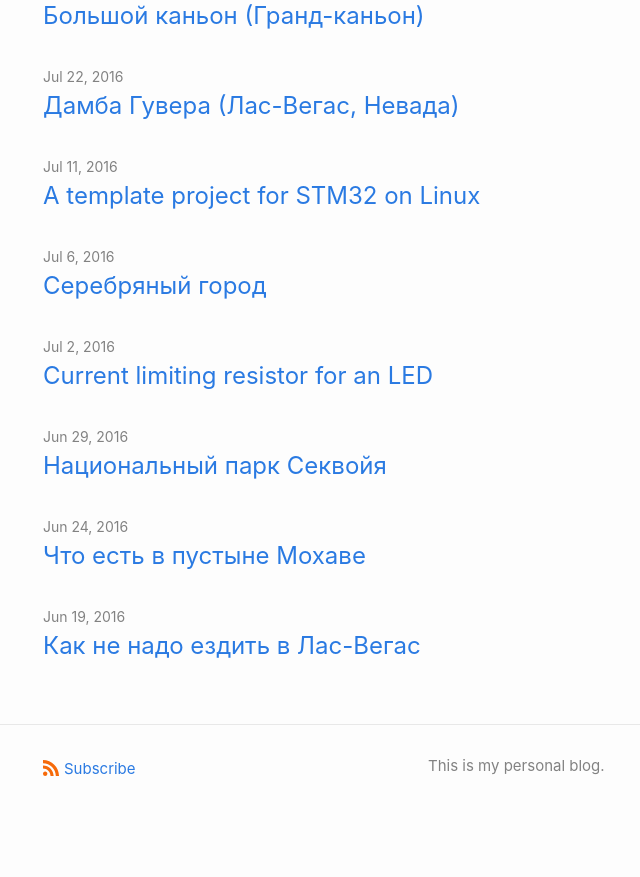
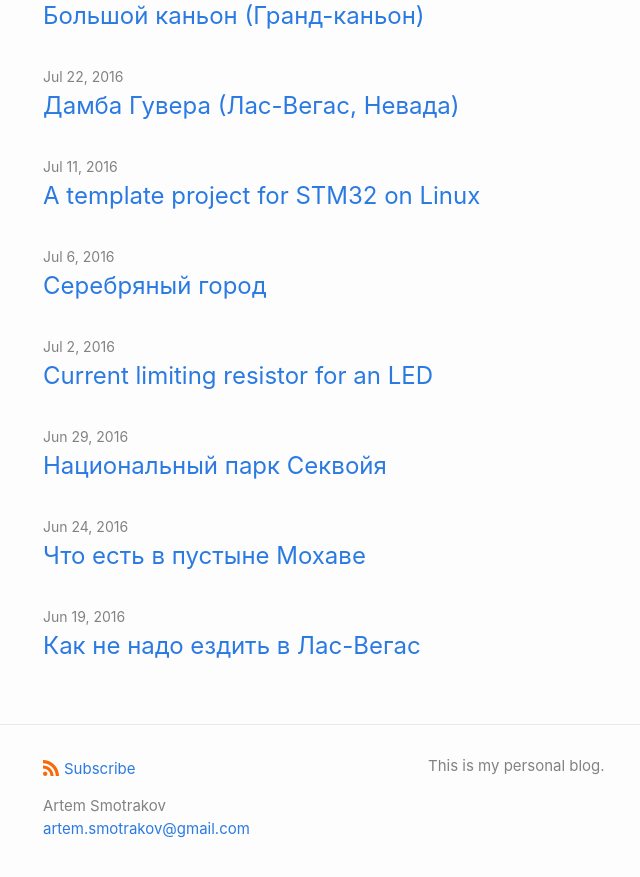
Before and after one commit to artem-smotrakov/artem-smotrakov.github.io, a Jekyll site: the page built from index.md, in a window 1280 px wide and 900 px high, scrolled down 14212 px. Shown: the top 877 px of the window, without its empty margins (227-867 px from the left). Built offline with Jekyll 4.4.1, drawn with Linux system fonts in a browser that asks for light colours; before the commit the page ends 15052 px from its top, so only the background shows below that.

Commit message:
Added author section in config

```diff
--- a/_config.yml
+++ b/_config.yml
@@ -30,6 +30,10 @@
 
 google_analytics: UA-80491075-1
 
+author:
+  name: Artem Smotrakov
+  email: "artem.smotrakov@gmail.com"
+
 # Exclude from processing.
 # The following items will not be processed, by default. Create a custom list
 # to override the default setting.
```
